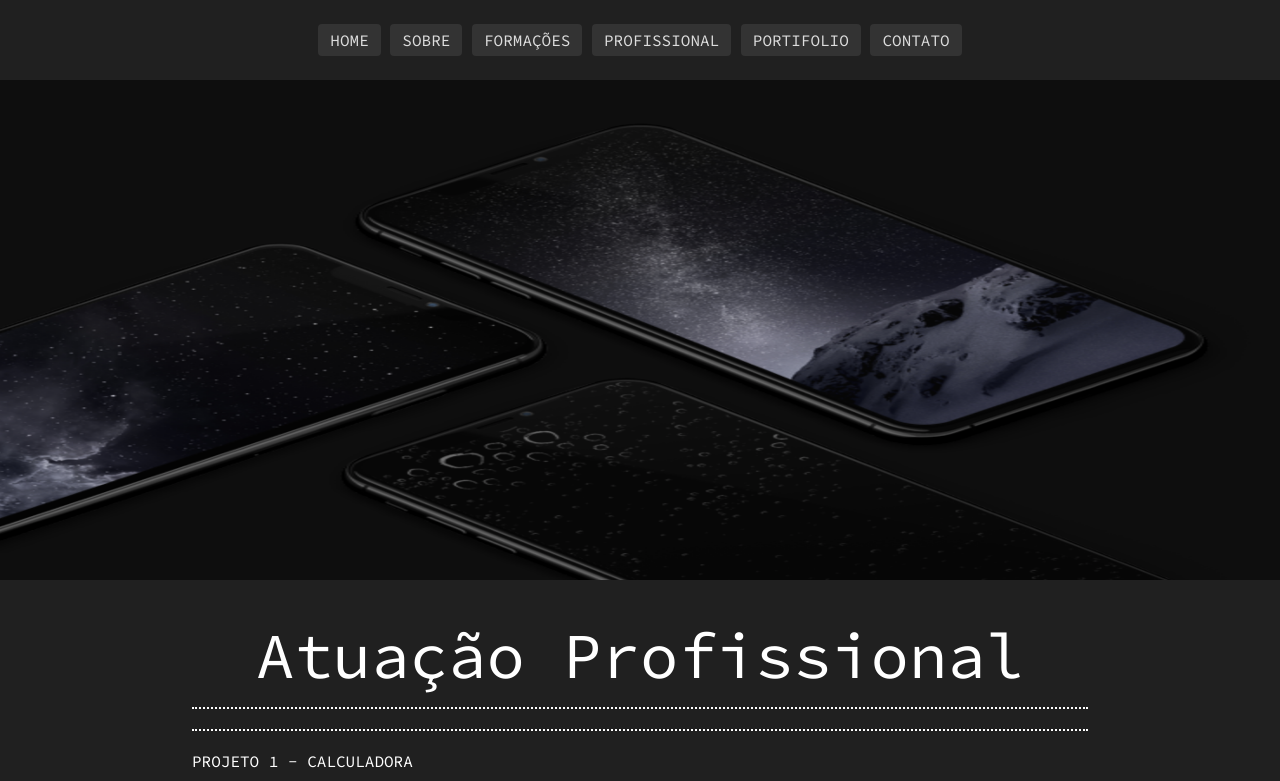
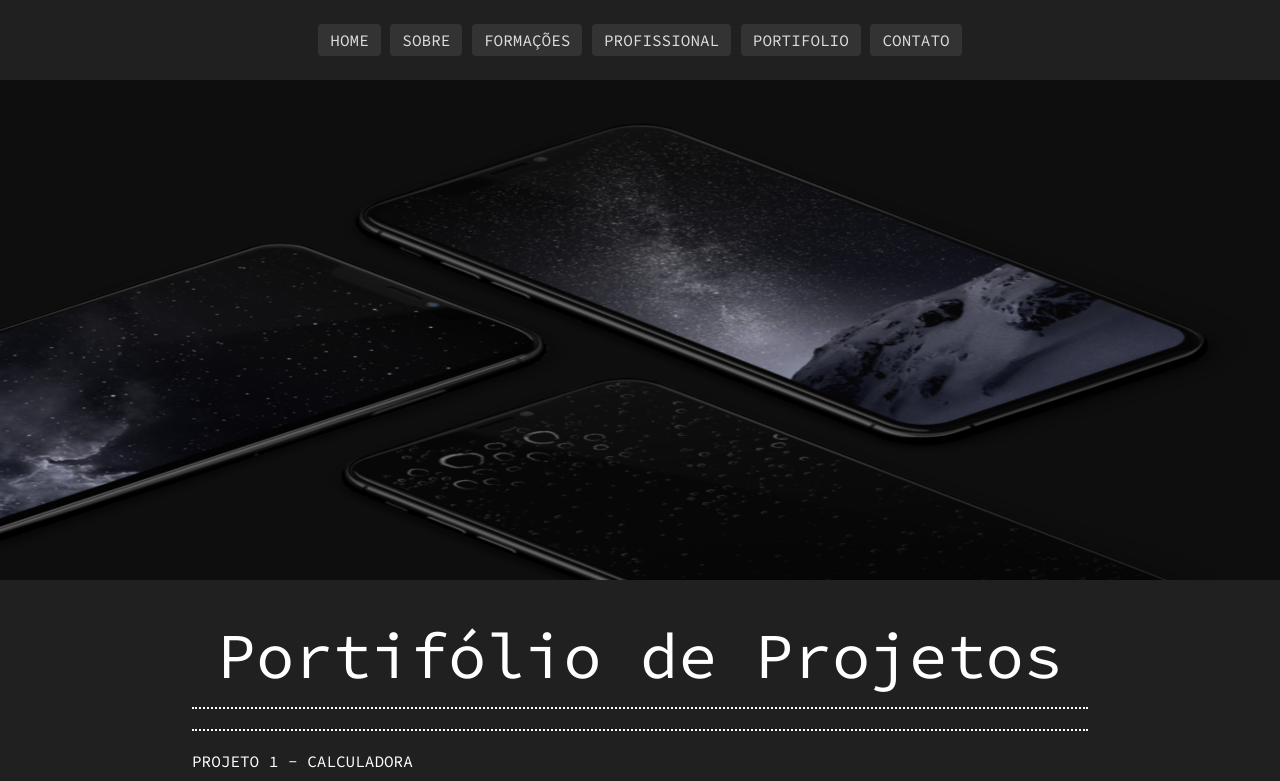
Before and after one commit to Gabrielgoc99/Portifolio_Pessoal, a plain HTML site: page portifolio.html in a window 1280 px wide. Shown: the top 781 px of the page. Drawn offline with Linux system fonts and the light colour scheme; a web font is replaced by a local one.

Commit message:
portifolio page

```diff
--- a/portifolio.html
+++ b/portifolio.html
@@ -23,7 +23,7 @@
 
 
         <main role="main">
-            <h1 align="center">Atuação Profissional</h1>
+            <h1 align="center">Portifólio de Projetos</h1>
             <div class="dotted-line"></div>
             <div class="dotted-line"></div>
             <div class="portifolio">
```
